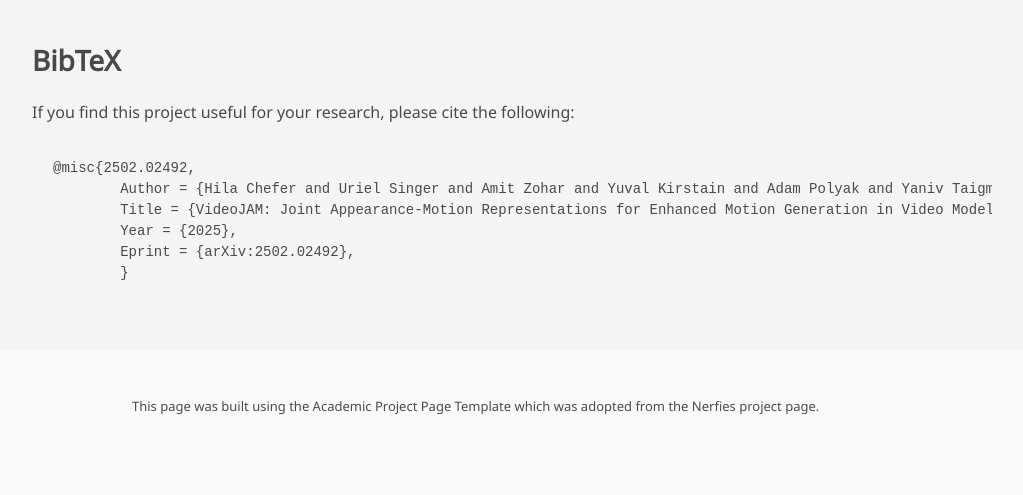
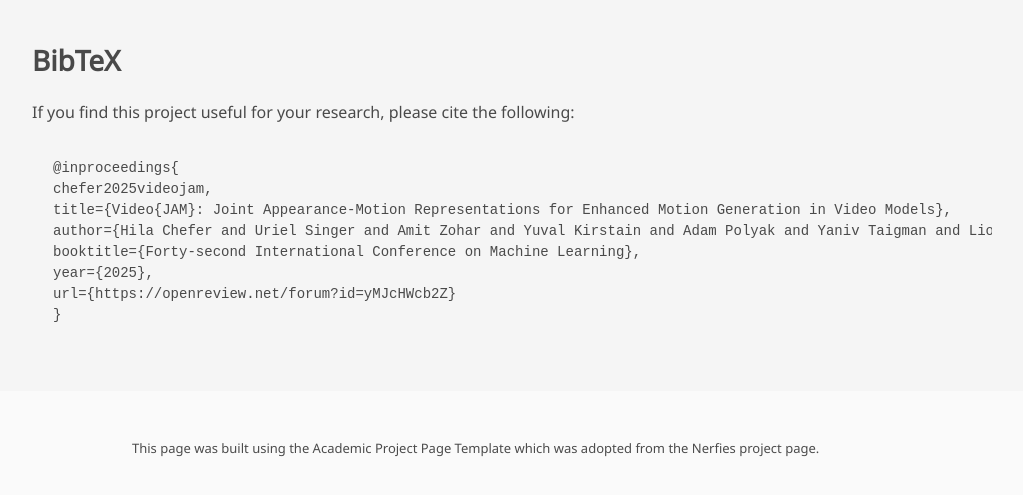
Before and after one commit to hila-chefer/videojam-paper.github.io, a plain HTML site: page index.html in a window 1280 px wide. Shown: the part 5900-6395 px from the top of the page, without its empty margins (128-1151 px from the left). Drawn offline with nearby package versions, Linux system fonts and the light colour scheme; some packages are replaced by stand-ins of ours; some icons are missing; a web font is replaced by a local one.

Commit message:
Update citation

```diff
--- a/index.html
+++ b/index.html
@@ -1759,12 +1759,14 @@ We propose <strong>Inner-Guidance,</strong> where the model’s own noisy motion
       <h2 class="title">BibTeX</h2>
       <p>If you find this project useful for your research, please cite the following:</p>
 
-      <pre><code>@misc{2502.02492,
-        Author = {Hila Chefer and Uriel Singer and Amit Zohar and Yuval Kirstain and Adam Polyak and Yaniv Taigman and Lior Wolf and Shelly Sheynin},
-        Title = {VideoJAM: Joint Appearance-Motion Representations for Enhanced Motion Generation in Video Models},
-        Year = {2025},
-        Eprint = {arXiv:2502.02492},
-        }</code></pre>
+      <pre><code>@inproceedings{
+chefer2025videojam,
+title={Video{JAM}: Joint Appearance-Motion Representations for Enhanced Motion Generation in Video Models},
+author={Hila Chefer and Uriel Singer and Amit Zohar and Yuval Kirstain and Adam Polyak and Yaniv Taigman and Lior Wolf and Shelly Sheynin},
+booktitle={Forty-second International Conference on Machine Learning},
+year={2025},
+url={https://openreview.net/forum?id=yMJcHWcb2Z}
+}</code></pre>
     </div>
   </section>
 <!--End BibTex citation -->
```
